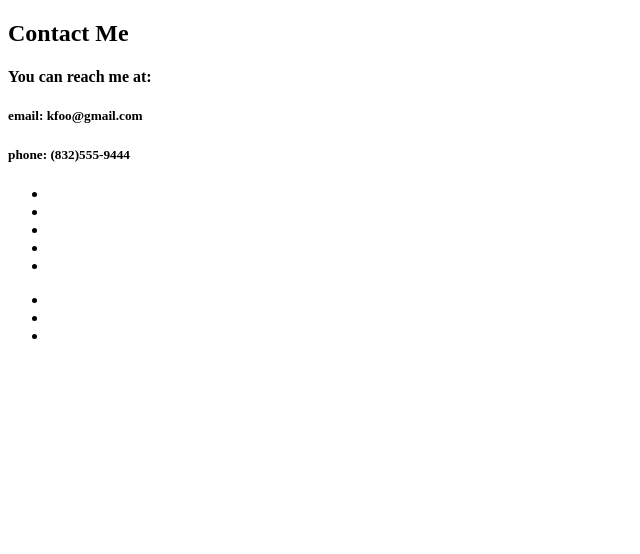
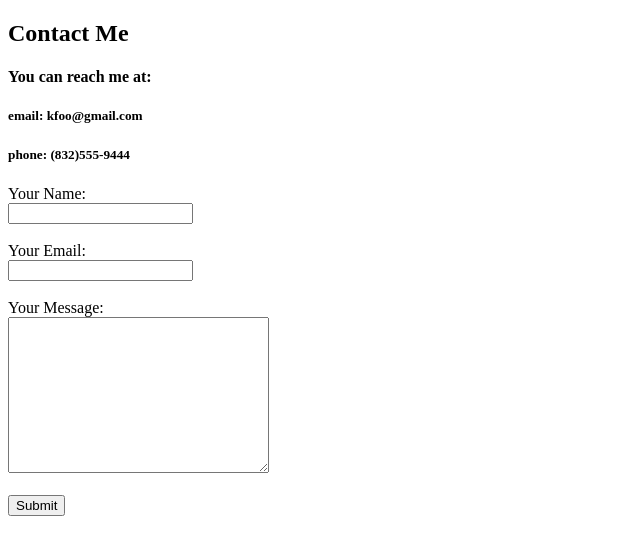
Before and after one commit to cburgyan/CV, a plain HTML site: page contactme.html in a window 1280 px wide. Shown: the whole page, without its empty margins (0-640 px from the left). Drawn offline with Linux system fonts and the light colour scheme.

Commit message:
add contact fields to contactme.html

```diff
--- a/contactme.html
+++ b/contactme.html
@@ -9,18 +9,16 @@
     <h4>You can reach me at:</h4>
     <h5>email: kfoo@gmail.com</h5>
     <h5>phone: (832)555-9444</h5>
-    <ul>
-      <li></li>
-      <li></li>
-      <li></li>
-      <li></li>
-      <li></li>
-    </ul>
-    <ul>
-      <li class="item1"></li>
-      <li class="item2"></li>
-      <li class="item3"></li>
-    </ul>
+
+    <form action="mailto:cburgyan@gmail.com" method="post" enctype="text/plain">
+      <label for="">Your Name:</label><br>
+      <input type="text" name="yourName" value=""><br><br>
+      <label>Your Email:</label><br>
+      <input type="email" name="yourEmail" value=""><br><br>
+      <label>Your Message:</label><br>
+      <textarea name="yourMessage" rows="10" cols="30"></textarea><br><br>
+      <input type="submit" name="" value="Submit">
+    </form>
 
   </body>
 </html>
```
Also changed, not shown: index.html (+3 -2 lines).
